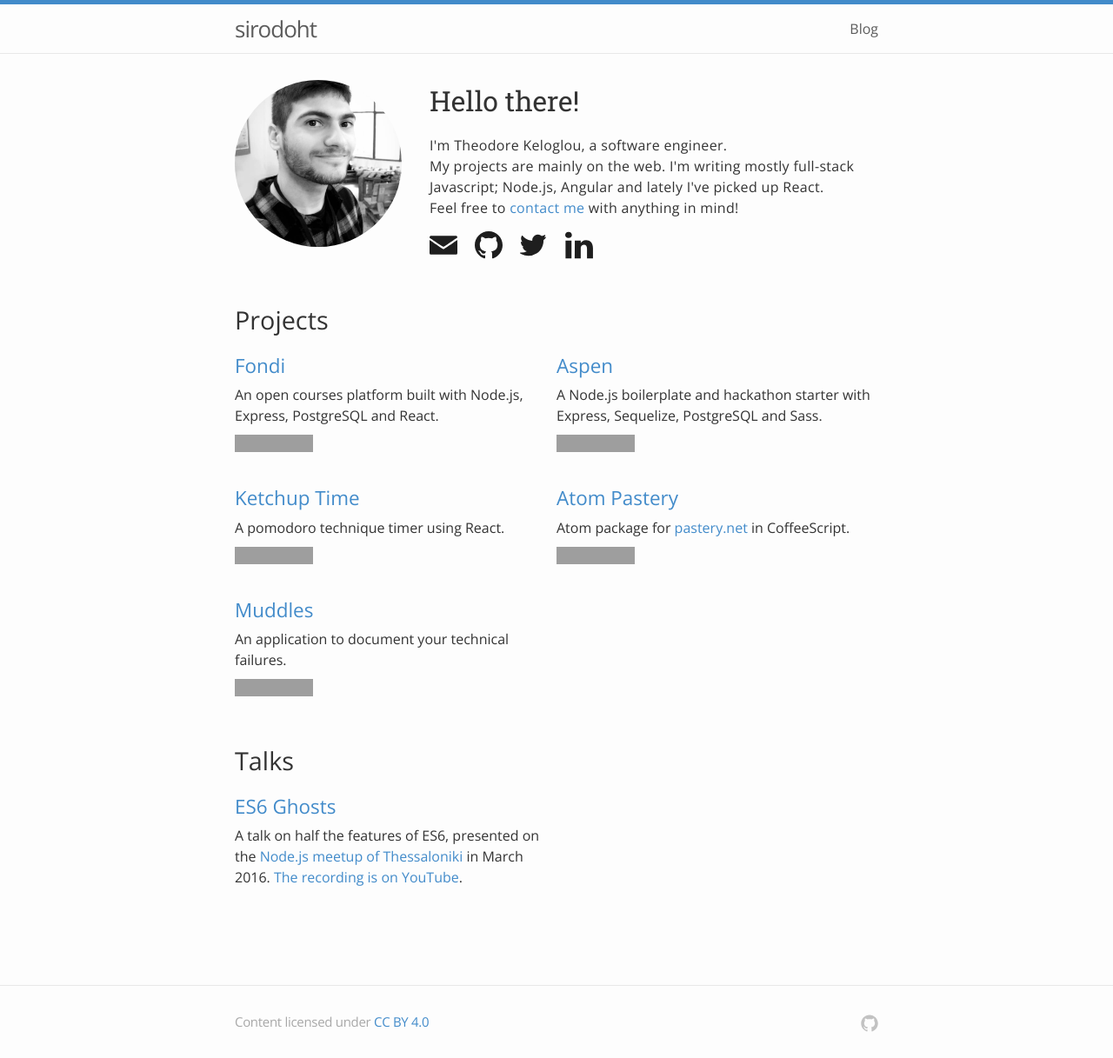
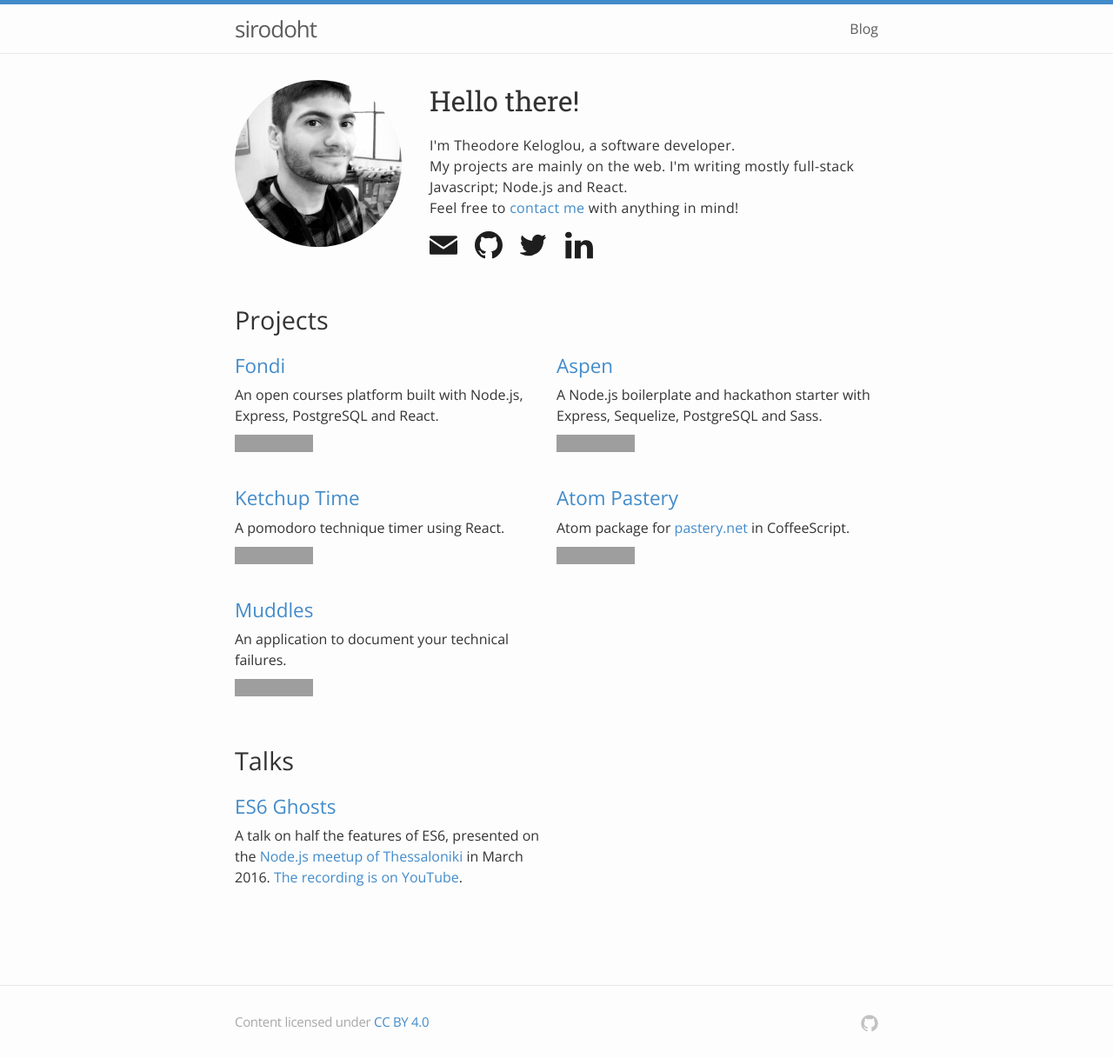
Before and after one commit to sirodoht/sirodoht.com, a Jekyll site: the page built from index.html, in a window 1280 px wide, cut to the strip 0-1217 px from the top of the page. Shown: the whole strip at 87% size. Built offline with Jekyll 4.4.1, drawn with Linux system fonts in a browser that asks for light colours; grey boxes are pictures that could not be loaded.

Commit message:
change byline

```diff
--- a/index.html
+++ b/index.html
@@ -10,10 +10,10 @@ layout: default
       <div class="about-desc-content">
         <h2 class="about-desc-title">Hello there!</h2>
         <p class="about-desc-text">
-          I'm Theodore Keloglou, a software engineer.
+          I'm Theodore Keloglou, a software developer.
           <br>
           My projects are mainly on the web. I'm writing mostly full-stack Javascript;
-            Node.js, Angular and lately I've picked up React.
+            Node.js and React.
           <br>
           Feel free to <a href="mailto:theodorekeloglou@gmail.com?subject=Hey! What's up?" target="_blank">contact me</a>
             with anything in mind!
```
